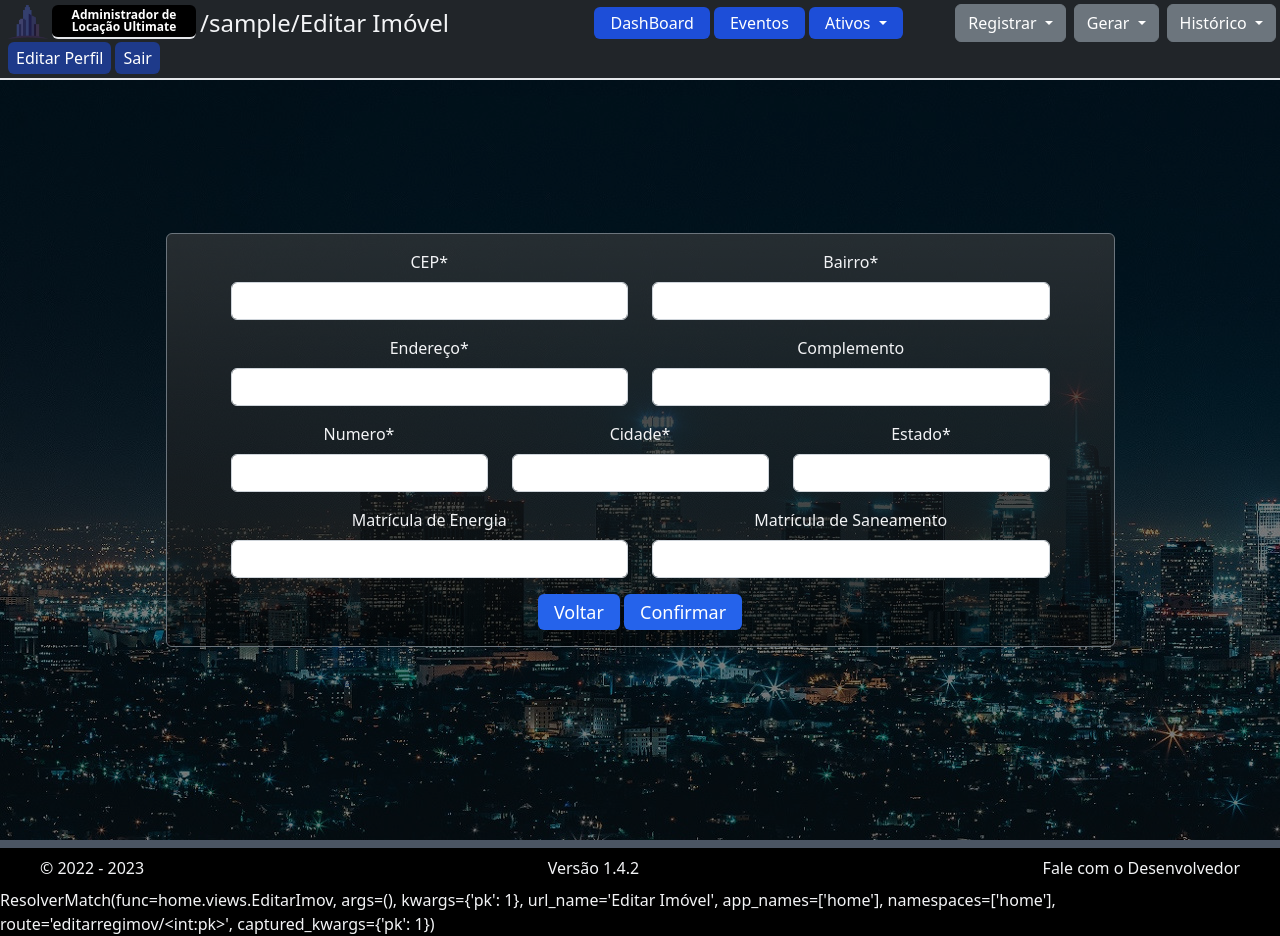
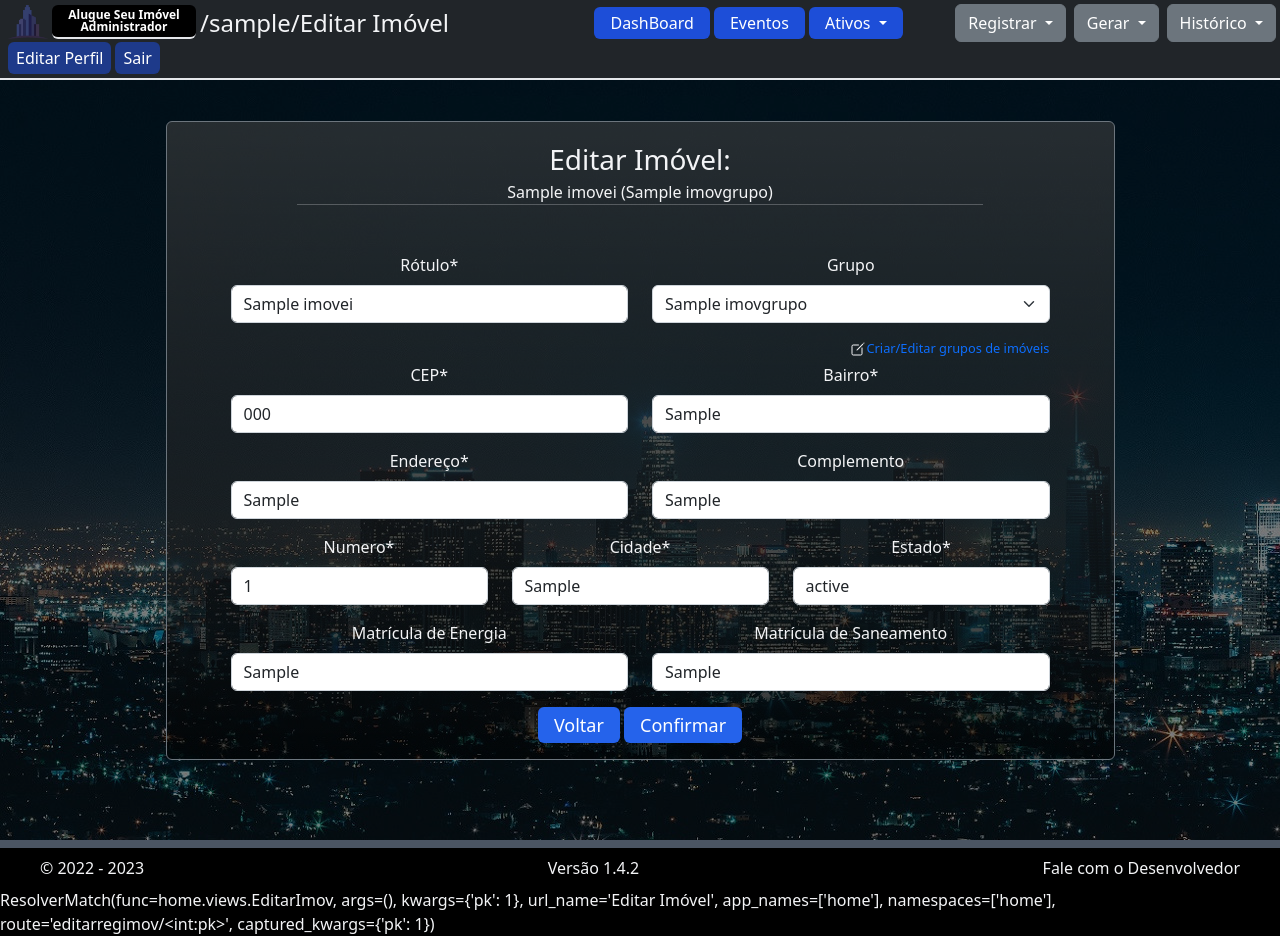
Before and after one commit to fbsagat/Alugue_seu_imovel, a Django app: page /editarregimov/1 in a window 1280 px wide. Run offline with Django 4.2, Linux system fonts and the light colour scheme; a user stored in the database is signed in; tables that the repository leaves empty hold one stand-in row (values such as "Sample post"); some libraries are stand-ins or nearby versions.

Commit message:
Várias melhorias e correções antes de criar a tabela

```diff
--- a/home/fakes_test.py
+++ b/home/fakes_test.py
@@ -23,7 +23,7 @@ def contratos_ficticios(request, locador):
 
     centavos = ['00', '00', randrange(10, 99)]
     reais = [randrange(500, 1200, step=150), randrange(700, 3400, step=180), randrange(700, 3400, step=130),
-             randrange(3400, 180000, step=1500)]
+             randrange(3400, 32000, step=1500)]
     valor_mensal = f'{choice(reais)}{choice(centavos)}'
     dia_vencimento = randrange(1, 28)
 
--- a/home/forms.py
+++ b/home/forms.py
@@ -156,6 +156,7 @@ class FormGasto(forms.ModelForm):
         model = Gasto
         fields = ('do_imovel', 'valor', 'data', 'observacoes', 'comprovante')
         widgets = {
+            'observacoes': Textarea(attrs={'cols': 100, 'rows': 15}),
             'data': DateInput(),
             'valor': Numeros(),
         }
@@ -226,7 +227,7 @@ class FormAnotacoes(forms.ModelForm):
         fields = ['titulo', 'data_registro', 'texto']
         widgets = {
             'data_registro': DateInput(),
-            'texto': Textarea(),
+            'texto': Textarea(attrs={'cols': 120, 'rows': 15}),
         }
 
 
--- a/home/models.py
+++ b/home/models.py
@@ -390,7 +390,7 @@ class Anotacoe(models.Model):
         return reverse('home:Anotações', args=[(str(self.pk)), ])
 
     def __str__(self):
-        return f'{self.titulo} - {self.data_registro.strftime("%D")}'
+        return f'{self.titulo} - {self.data_registro.strftime("%d/%m/%Y")}'
 
 
 lista_mensagem = (
--- a/home/templates/editar_anotacao.html
+++ b/home/templates/editar_anotacao.html
@@ -15,6 +15,9 @@
 
     <container class="p-3 bg-black bg-opacity-50 mb-2 border border-secondary rounded bg-gradient text-dark">
         <div class="z-10 h-full py-32 md:py-0 text-gray-100 text-center flex items-center flex-col">
+            <p class="fs-3">Editar Anotação:</p>{{ anotacoe }}
+            <hr width="75%" />
+            <br><br>
             <form action="{% url 'home:Editar Anotação' anotacoe.pk %}" method="POST"
                   class="ps-5 pe-5">
                 {% csrf_token %}
--- a/home/templates/editar_contrato.html
+++ b/home/templates/editar_contrato.html
@@ -15,6 +15,9 @@
 
     <container class="p-3 bg-black bg-opacity-50 mb-2 border border-secondary rounded bg-gradient text-dark">
         <div class="z-10 h-full py-32 md:py-0 text-gray-100 text-center flex items-center flex-col">
+            <p class="fs-3">Editar Contrato:</p>{{ contrato }}
+            <hr width="75%" />
+            <br><br>
             <form action="{% url 'home:Editar Contrato' contrato.pk %}" method="POST" class="ps-5 pe-5 mask-x_form">
                 {% csrf_token %}
                 <div class="row">
--- a/home/templates/editar_gasto.html
+++ b/home/templates/editar_gasto.html
@@ -15,6 +15,9 @@
 
     <container class="flex justify-center items-center p-3 bg-black bg-opacity-50 mb-2 border border-secondary rounded bg-gradient text-dark">
         <div class="z-10 h-full py-32 md:py-0 text-gray-100 text-center flex items-center flex-col">
+            <p class="fs-3">Editar Gasto:</p>{{ gasto }}
+            <hr width="75%" />
+            <br><br>
             <form action="{% url 'home:Editar Gasto' gasto.pk %}" method="POST" enctype="multipart/form-data"
                   class="mask-x_form ps-5 pe-5">
                 {% csrf_token %}
--- a/home/templates/editar_imovel.html
+++ b/home/templates/editar_imovel.html
@@ -15,42 +15,57 @@
 
     <container class="p-3 bg-black bg-opacity-50 mb-2 border border-secondary rounded bg-gradient text-dark">
         <div class="z-10 h-full py-32 md:py-0 text-gray-100 text-center flex items-center flex-col">
+            <p class="fs-3">Editar Imóvel:</p>{{ imovei }}
+            <hr width="75%"/>
+            <br><br>
             <form action="{% url 'home:Editar Imóvel' imovei.pk %}" method="POST" class="ps-5 pe-5">
                 {% csrf_token %}
-
                 <div class="row">
                     <div class="col">
-                        {{ form_imovel.cep|as_crispy_field }}
+                        {{ form.nome|as_crispy_field }}
                     </div>
                     <div class="col">
-                        {{ form_imovel.bairro|as_crispy_field }}
+                        {{ form.grupo|as_crispy_field }}
+                    </div>
+                </div>
+                <div class="flex d-flex justify-content-end">
+                    <a href="{% url 'home:Criar Grupo Imóveis' %}"><small class="float-end link-primary">
+                        Criar/Editar grupos de imóveis</small>
+                        <ion-icon name="create-outline"></ion-icon>
+                    </a></div>
+                <div class="row">
+                    <div class="col">
+                        {{ form.cep|as_crispy_field }}
+                    </div>
+                    <div class="col">
+                        {{ form.bairro|as_crispy_field }}
                     </div>
                 </div>
                 <div class="row">
                     <div class="col">
-                        {{ form_imovel.endereco|as_crispy_field }}
+                        {{ form.endereco|as_crispy_field }}
                     </div>
                     <div class="col">
-                        {{ form_imovel.complemento|as_crispy_field }}
+                        {{ form.complemento|as_crispy_field }}
                     </div>
                 </div>
                 <div class="row">
                     <div class="col">
-                        {{ form_imovel.numero|as_crispy_field }}
+                        {{ form.numero|as_crispy_field }}
                     </div>
                     <div class="col">
-                        {{ form_imovel.cidade|as_crispy_field }}
+                        {{ form.cidade|as_crispy_field }}
                     </div>
                     <div class="col">
-                        {{ form_imovel.estado|as_crispy_field }}
+                        {{ form.estado|as_crispy_field }}
                     </div>
                 </div>
                 <div class="row">
                     <div class="col">
-                        {{ form_imovel.uc_energia|as_crispy_field }}
+                        {{ form.uc_energia|as_crispy_field }}
                     </div>
                     <div class="col">
-                        {{ form_imovel.uc_agua|as_crispy_field }}
+                        {{ form.uc_agua|as_crispy_field }}
                     </div>
                 </div>
 
--- a/home/templates/editar_locatario.html
+++ b/home/templates/editar_locatario.html
@@ -15,6 +15,9 @@
 
     <container class="p-3 bg-black bg-opacity-50 mb-2 border border-secondary rounded bg-gradient text-dark">
         <div class="z-10 h-full py-32 md:py-0 text-gray-100 text-center flex items-center flex-col">
+            <p class="fs-3">Editar Locatário:</p>{{ locatario }}
+            <hr width="75%" />
+            <br><br>
             <form action="{% url 'home:Editar Locatario' locatario.pk %}" method="POST" enctype="multipart/form-data"
                   class="ps-5 pe-5 mask-x_form">
                 {% csrf_token %}
--- a/home/templates/gerar_recibos.html
+++ b/home/templates/gerar_recibos.html
@@ -16,8 +16,8 @@ Gerador de Recibos do Administrador de Locação
 <container class="container pt-1 text-center text-justify justify-center">
 
     <h1 class="mx-auto fs-3 mt-5">Precisamos de alguns dados para preenchimento dos recibos, <a
-            href="{% url 'home:Editar Perfil' request.user.pk %}" class="link-primary">clique aqui</a> para editar seu
-        perfil</h1>
+            href="{% url 'home:Editar Perfil' request.user.pk %}" class="link-primary ext-decoration-none">clique
+        aqui</a> para editar seu perfil</h1>
 
 </container>
 {% else %}
--- a/home/templates/home.html
+++ b/home/templates/home.html
@@ -23,8 +23,8 @@ Bem Vindo ao Administrador de Locação
 
     <div class="jumbotron jumbotron-fluid">
         <div class="container">
-            <h1 class="display-4">Administrador de Locação</h1>
-            <p class="lead">Administre Seus Imóveis Locados aqui!</p>
+            <h1 class="display-3 fw-bold">Alugue Seu Imóvel</h1>
+            <p class="lead fw-bold">Administre a Locação dos Seus Imóveis aqui!</p>
         </div>
     </div>
 
@@ -33,7 +33,7 @@ Bem Vindo ao Administrador de Locação
         <ion-icon name="happy-outline"></ion-icon>
     </h3>
 
-    <h4 class="text-sm md:text-lg pb-3">
+    <h4 class="text-sm md:text-lg pb-3 fw-bold">
         Quer começar? Coloque o seu melhor e-mail abaixo.
     </h4>
 
--- a/home/views.py
+++ b/home/views.py
@@ -130,7 +130,7 @@ class Perfil1(LoginRequiredMixin, ListView):
     template_name = 'exibir_ativos.html'
     model = Imovei
     context_object_name = 'imoveis'
-    paginate_by = 9
+    paginate_by = 12
 
     def get_queryset(self):
         self.object_list = Imovei.objects.ocupados().filter(do_locador=self.request.user).order_by('-data_registro')
@@ -163,7 +163,7 @@ class Perfil3(LoginRequiredMixin, ListView):
     template_name = 'exibir_ativos.html'
     model = Contrato
     context_object_name = 'contratos'
-    paginate_by = 9
+    paginate_by = 12
 
     def get_queryset(self):
         self.object_list = Contrato.objects.ativos().filter(do_locador=self.request.user).order_by('-data_registro')
@@ -189,7 +189,7 @@ def registrar_pagamento(request):
         pagamento.do_locatario = locatario
         pagamento.save()
         messages.success(request, f"Pagamento registrado com sucesso!")
-        if request.session['form1']:
+        if 'form1' in request.session:
             del request.session['form1']
         return redirect(request.META['HTTP_REFERER'])
     else:
@@ -240,7 +240,7 @@ def registrar_gasto(request):
         gasto.do_locador = request.user
         gasto.save()
         messages.success(request, "Gasto registrado com sucesso!")
-        if request.session['form3']:
+        if 'form3' in request.session:
             del request.session['form3']
         return redirect(request.META['HTTP_REFERER'])
     else:
@@ -283,7 +283,7 @@ def registrar_locat(request):
         locatario.do_locador = request.user
         locatario.save()
         messages.success(request, "Locatário registrado com sucesso!")
-        if request.session['form4']:
+        if 'form4' in request.session:
             del request.session['form4']
         return redirect(request.META['HTTP_REFERER'])
     else:
@@ -300,7 +300,7 @@ def registrar_contrato(request):
         contrato.do_locador = request.user
         contrato.save()
         messages.success(request, "Contrato resgistrado com sucesso!")
-        if request.session['form5']:
+        if 'form5' in request.session:
             del request.session['form5']
         return redirect(request.META['HTTP_REFERER'])
     else:
@@ -355,7 +355,7 @@ def registrar_imovel(request):
             imovel.do_locador = request.user
             imovel.save()
             messages.success(request, "Imóvel resgistrado com sucesso!")
-            if request.session['form6']:
+            if 'form6' in request.session:
                 del request.session['form6']
             return redirect(request.META['HTTP_REFERER'])
         else:
@@ -373,7 +373,7 @@ def registrar_anotacao(request):
         notas.do_usuario = request.user
         notas.save()
         messages.success(request, "Anotação resgistrada com sucesso!")
-        if request.session['form7']:
+        if 'form7' in request.session:
             del request.session['form7']
         return redirect(request.META['HTTP_REFERER'])
     else:
@@ -665,6 +665,7 @@ class Notas(LoginRequiredMixin, ListView):
     model = Anotacoe
     context_object_name = 'anotacoes'
     paginate_by = 26
+    form_class = FormAnotacoes
 
     def get_queryset(self):
         self.object_list = Anotacoe.objects.filter(do_usuario=self.request.user).order_by('-data_registro')
@@ -676,6 +677,9 @@ class EditarAnotacao(LoginRequiredMixin, UpdateView):
     template_name = 'editar_anotacao.html'
     form_class = FormAnotacoes
     success_url = reverse_lazy('/')
+
+    def get_initial(self):
+        return {'data_registro': self.object.data_registro.strftime('%Y-%m-%d')}
 
     def get_success_url(self):
         return reverse_lazy('home:Anotações', kwargs={'pk': self.object.pk})
--- a/templates/bemvindo.html
+++ b/templates/bemvindo.html
@@ -4,17 +4,17 @@
     <div class="z-10 h-full py-32 md:py-0 text-gray-100 text-center flex items-center justify-center flex-col">
 
         <h1 class="font-semibold text-4xl md:text-5xl w-10/12 md:w-3/4 text-center">
-            Seja bem-vindo ao Administrador de Locação!
+            Seja bem-vindo ao Alugue seu imóvel!
         </h1>
         <h3 class="text-xl md:text-2xl py-5">
-            Aqui você gerencia seus imóveis e facilita a sua vida!
+            Aqui você gerencia a locação dos seus imóveis e facilita a sua vida!
         </h3>
         <h4 class="text-xl md:text-2xl pb-3">
             Você pode começar registrando seus imóveis e locatários, depois crie seus primeiros contratos.
         </h4>
         <h4 class="text-xl md:text-2xl pb-3">
             Existe vários recursos a sua disposição, gerador de contratos para impressão, gerador de recibos,
-            tabela de pagamentos...
+            tabela de pagamentos e mais...
         </h4>
     </div>
 </div>
--- a/templates/navbar.html
+++ b/templates/navbar.html
@@ -19,7 +19,7 @@
         <div class="ps-1">
             <a href="/">
                 <div class="badge bg-black text-white text-wrap border-b-2" style="width: 9rem;">
-                    Administrador de Locação Ultimate
+                    Alugue Seu Imóvel Administrador
                 </div>
             </a>
         </div>
@@ -186,7 +186,7 @@
 </div>
 
 <!-- MODAL4 GASTO -->
-<div class="modal fade" id="modal4" tabindex="-1" aria-labelledby="MODAL4_GASTO" aria-hidden="true">
+<div class="modal fade modal-lg" id="modal4" tabindex="-1" aria-labelledby="MODAL4_GASTO" aria-hidden="true">
     <div class="modal-dialog modal-dialog-scrollable">
         <div class="modal-content bg-dark bg-opacity-75 border border-white text-white">
             <div class="modal-header">
@@ -393,7 +393,7 @@
 </div>
 
 <!-- MODAL8 ANOTAÇÃO -->
-<div class="modal fade" id="modal7" tabindex="-1" aria-labelledby="MODAL8_ANOTAÇÃO" aria-hidden="true">
+<div class="modal fade modal-lg" id="modal7" tabindex="-1" aria-labelledby="MODAL8_ANOTAÇÃO" aria-hidden="true">
     <div class="modal-dialog modal-dialog-scrollable">
         <div class="modal-content bg-dark bg-opacity-75 border border-white text-white">
             <div class="modal-header">
```
Also changed, not shown: home/templates/exibir_ativos.html (+19 -10 lines).
